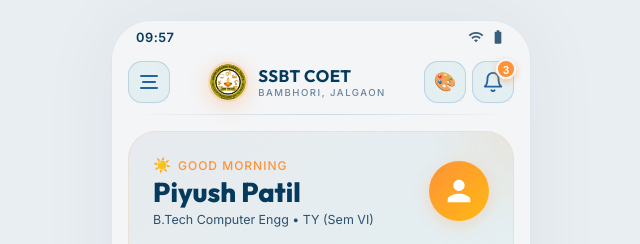
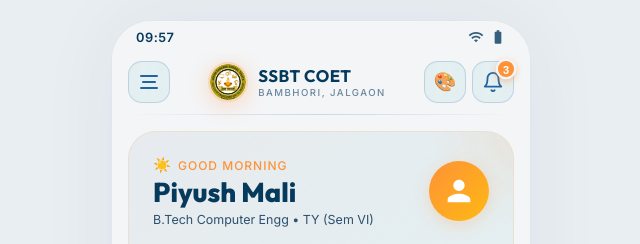
Before and after one commit to piyushmali61/FIRST-DEMO-THEMEE-PROJECET, a plain HTML site: page index.html in a window 1280 px wide. Shown: the top 244 px of the page, 319-959 px from the left. Drawn offline with Linux system fonts and the light colour scheme.

Commit message:
Update student name to Piyush Mali

```diff
--- a/index.html
+++ b/index.html
@@ -159,7 +159,7 @@
                     <div class="welcome-content">
                         <div class="welcome-text">
                             <span class="greeting" id="greeting">Good Afternoon</span>
-                            <h1 class="student-name">Piyush Patil</h1>
+                            <h1 class="student-name">Piyush Mali</h1>
                             <p class="welcome-msg">B.Tech Computer Engg • TY (Sem VI)</p>
                         </div>
                         <div class="welcome-avatar" id="welcomeAvatarBtn" title="View Profile">
@@ -665,7 +665,7 @@
                             <span class="id-batch">2022 - 2026</span>
                         </div>
                         <div class="id-student-info">
-                            <h2 class="id-name">Piyush Patil</h2>
+                            <h2 class="id-name">Piyush Mali</h2>
                             <p class="id-branch">B.Tech Computer Engg</p>
                             <div class="id-field-grid">
                                 <div><span class="id-lbl">Roll No:</span> <strong>TY-CS-42</strong></div>
```
